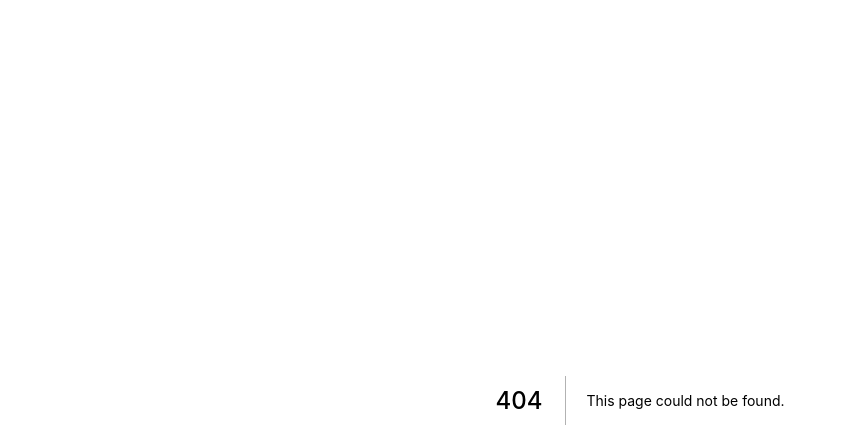
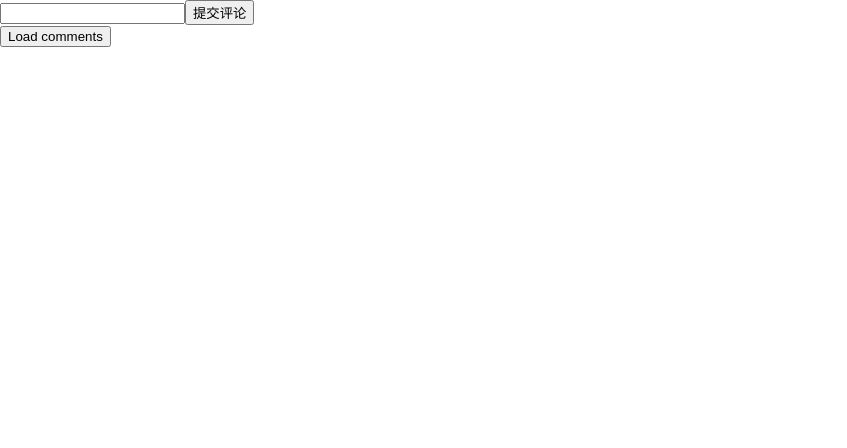
Before and after one commit to Panyue-genkiyo/nextjs-learning, a Next.js app in the folder next-api/: page /comments in a window 1280 px wide. Before the commit this address had no page. Shown: the top 448 px of the page, without its empty margins (0-847 px from the left). Built offline with nearby package versions, Linux system fonts and the light colour scheme.

Commit message:
CSR/useQuery获取comment数据(comments主页)

```diff
--- /dev/null
+++ b/next-api/pages/comments/index.js
@@ -0,0 +1,52 @@
+import React, {useEffect} from 'react';
+import {useMutation, useQuery} from "react-query";
+import axios from "axios";
+import Comment from "../../components/comment";
+
+//CSR
+const Comments = () => {
+    const [comment, setComment] = React.useState('');
+
+    const { data: comments, refetch, isLoading, isError,  error} = useQuery(['comments'],
+        () => axios.get('/api/comments').then(res => res.data),
+        {
+            enabled: false
+        }
+    );
+
+    const {mutate} = useMutation((newComment) => axios.post('/api/comments', {newComment}), {
+        onSuccess: (res) => {
+            refetch();
+        }
+    });
+
+    const handleSubmitComment = async () => {
+        mutate(comment);
+        setComment('');
+    }
+
+
+    if(isError) return <h1>Error: {error.message}</h1>;
+
+    return (
+        <div>
+            <div>
+                <input type='text' value={comment} onChange={e => setComment(e.target.value)}/>
+                <button onClick={handleSubmitComment}>提交评论</button>
+            </div>
+            <button onClick={refetch}>Load comments</button>
+            {
+                isLoading ? <h1>Loading...</h1> :
+                <>
+                    {
+                        comments?.map(comment => (
+                            <Comment key={comment.id} comment={comment} refetch={refetch}/>
+                        ))
+                    }
+                </>
+            }
+        </div>
+    );
+};
+
+export default Comments;
```
